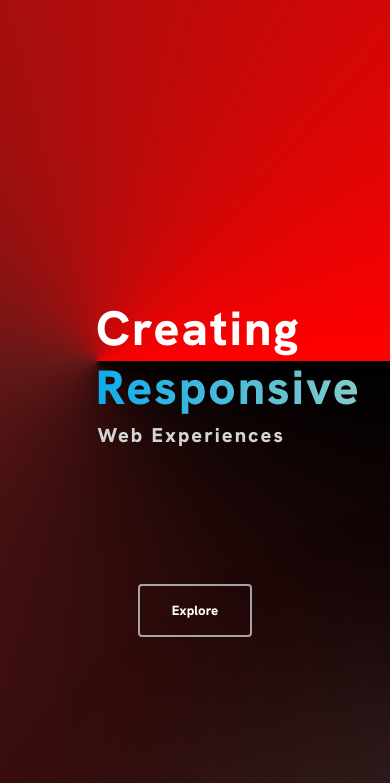
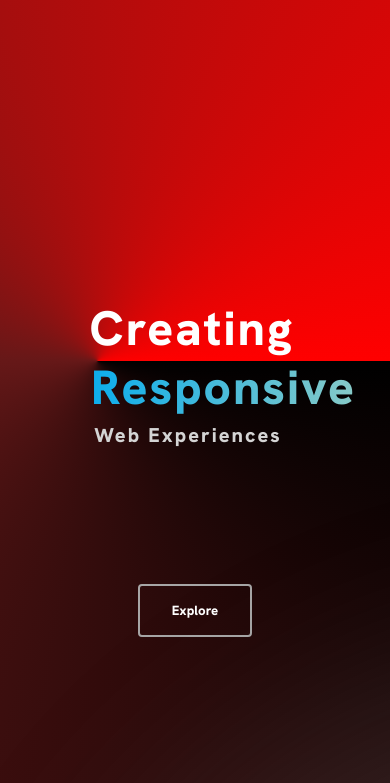
Before and after one commit to 0xRomRom/0xwebdev, a plain HTML site: page index.html in a window 390 px wide. Shown: the part 61-844 px from the top of the page. Drawn offline with nearby package versions, Linux system fonts and the light colour scheme.

Commit message:
responsive padding fix

```diff
--- a/css/responsive.css
+++ b/css/responsive.css
@@ -194,15 +194,19 @@
     left: 16rem;
     top: -1.6rem;
   }
-  .header-div2 {
-    position: relative;
-  }
+
   .subHeader {
     top: -1.5rem;
     padding-left: 16rem;
   }
   .navlogo {
     height: 20px;
+  }
+}
+
+@media (max-width: 530px) {
+  .headerModal {
+    margin-left: 3rem;
   }
 }
 
@@ -268,24 +272,6 @@
   .solutions {
     padding-bottom: 10rem;
   }
-
-  .effectHeader {
-    top: 1.2rem;
-    left: 0.2rem;
-    position: relative;
-  }
-
-  .effectTxt {
-    left: 18.3rem;
-    top: -1.6rem;
-  }
-  .header-div2 {
-    position: relative;
-  }
-  .subHeader {
-    top: -1.5rem;
-    padding-left: 18.2rem;
-  }
 }
 
 @media (max-width: 440px) {
@@ -299,4 +285,7 @@
   .contactModal {
     margin: 0 auto;
   }
+  .headerModal {
+    margin-left: 4rem;
+  }
 }
```
Also changed, not shown: 1 other file.
